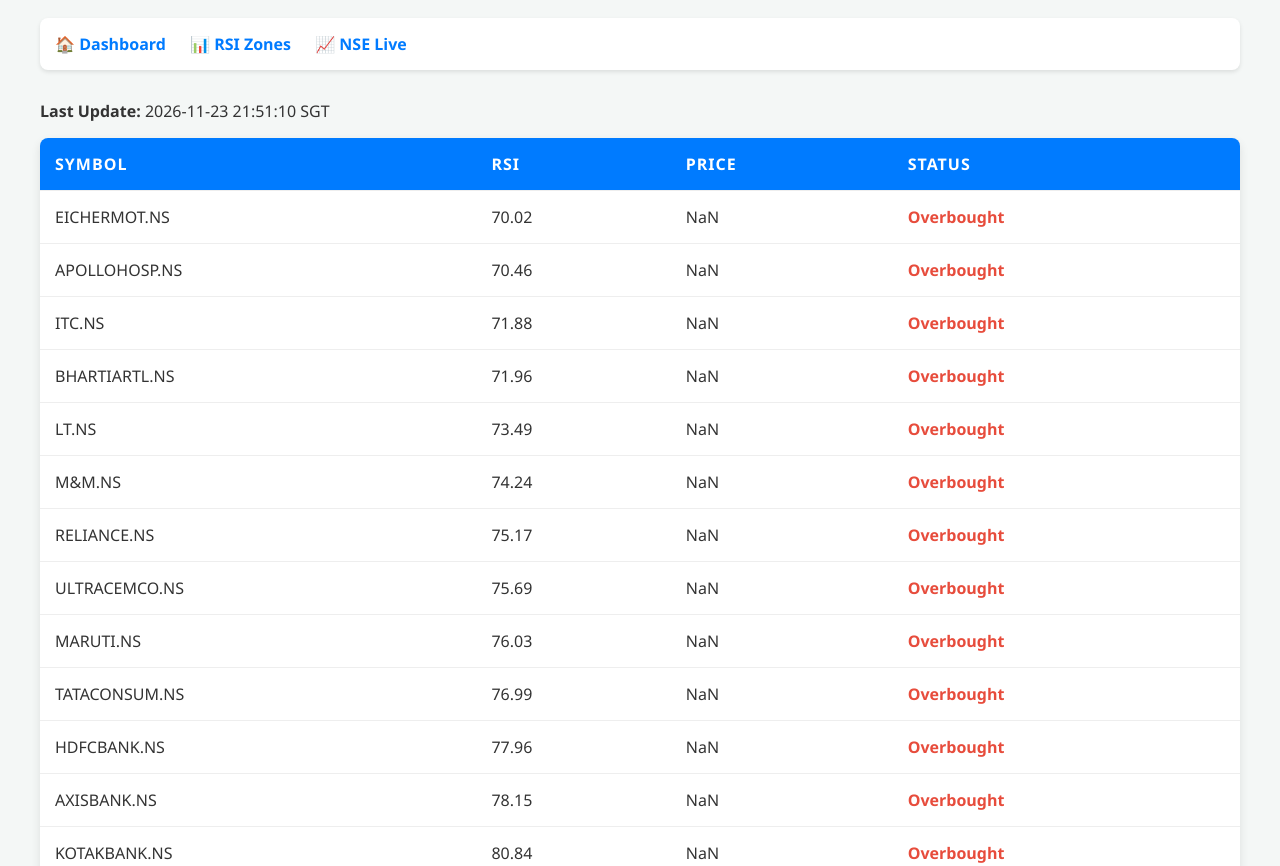
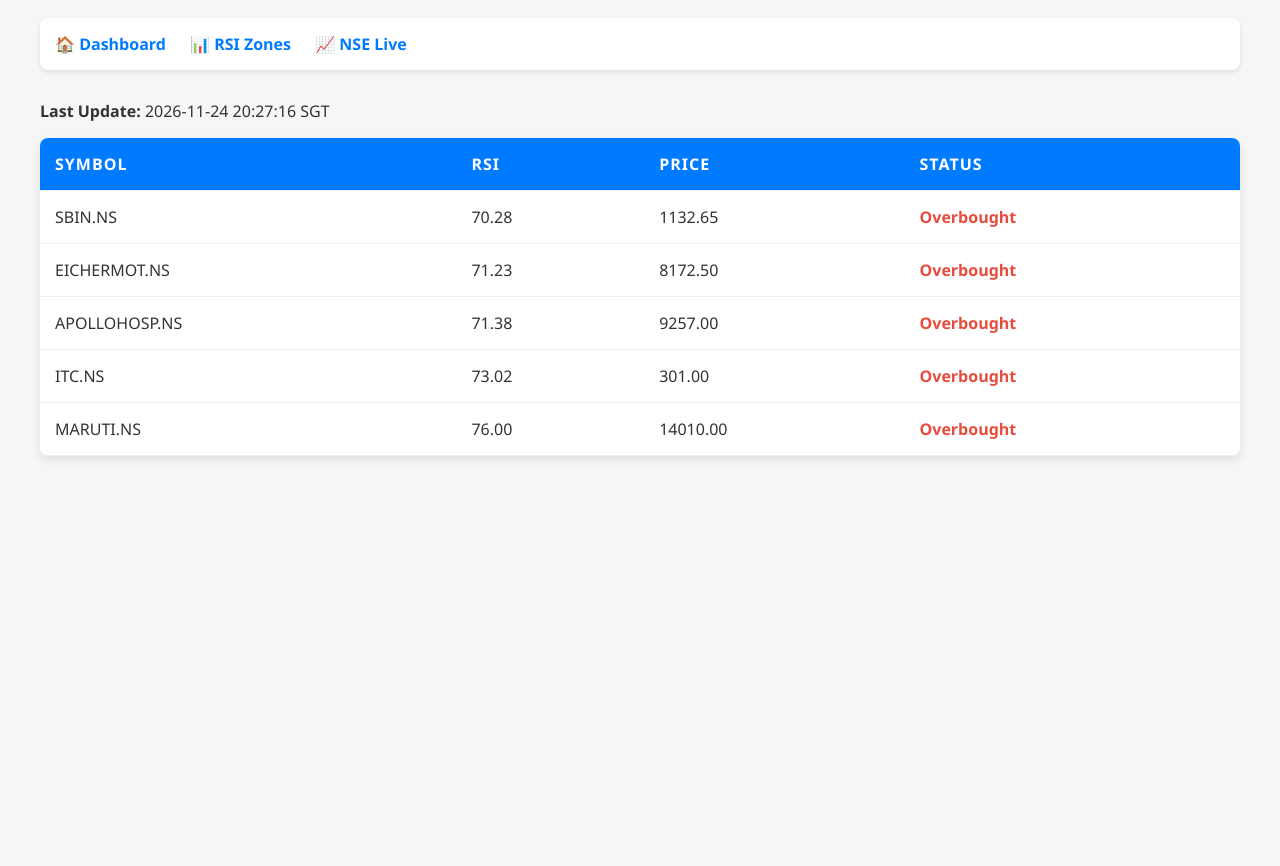
Before and after one commit to shreneekPatil2871/RSI, a plain HTML site: page index.html in a window 1280 px wide. Shown: the part 86-952 px from the top of the page. After the commit the page ends 800 px from the top, so only its background shows below. Drawn offline with Linux system fonts and the light colour scheme.

Commit message:
Update RSI Webpage

```diff
--- a/index.html
+++ b/index.html
@@ -24,7 +24,7 @@
             <a href="https://www.nseindia.com/" target="_blank">📈 NSE Live</a>
         </nav>
 
-        <p><strong>Last Update:</strong> 2026-11-23 21:51:10 SGT</p>
+        <p><strong>Last Update:</strong> 2026-11-24 20:27:16 SGT</p>
 
         <div id="table-top">
             <table class="dataframe table">
@@ -38,93 +38,33 @@
   </thead>
   <tbody>
     <tr>
+      <td>SBIN.NS</td>
+      <td>70.28</td>
+      <td>1132.65</td>
+      <td>Overbought</td>
+    </tr>
+    <tr>
       <td>EICHERMOT.NS</td>
-      <td>70.02</td>
-      <td>NaN</td>
+      <td>71.23</td>
+      <td>8172.50</td>
       <td>Overbought</td>
     </tr>
     <tr>
       <td>APOLLOHOSP.NS</td>
-      <td>70.46</td>
-      <td>NaN</td>
+      <td>71.38</td>
+      <td>9257.00</td>
       <td>Overbought</td>
     </tr>
     <tr>
       <td>ITC.NS</td>
-      <td>71.88</td>
-      <td>NaN</td>
-      <td>Overbought</td>
-    </tr>
-    <tr>
-      <td>BHARTIARTL.NS</td>
-      <td>71.96</td>
-      <td>NaN</td>
-      <td>Overbought</td>
-    </tr>
-    <tr>
-      <td>LT.NS</td>
-      <td>73.49</td>
-      <td>NaN</td>
-      <td>Overbought</td>
-    </tr>
-    <tr>
-      <td>M&amp;M.NS</td>
-      <td>74.24</td>
-      <td>NaN</td>
-      <td>Overbought</td>
-    </tr>
-    <tr>
-      <td>RELIANCE.NS</td>
-      <td>75.17</td>
-      <td>NaN</td>
-      <td>Overbought</td>
-    </tr>
-    <tr>
-      <td>ULTRACEMCO.NS</td>
-      <td>75.69</td>
-      <td>NaN</td>
+      <td>73.02</td>
+      <td>301.00</td>
       <td>Overbought</td>
     </tr>
     <tr>
       <td>MARUTI.NS</td>
-      <td>76.03</td>
-      <td>NaN</td>
-      <td>Overbought</td>
-    </tr>
-    <tr>
-      <td>TATACONSUM.NS</td>
-      <td>76.99</td>
-      <td>NaN</td>
-      <td>Overbought</td>
-    </tr>
-    <tr>
-      <td>HDFCBANK.NS</td>
-      <td>77.96</td>
-      <td>NaN</td>
-      <td>Overbought</td>
-    </tr>
-    <tr>
-      <td>AXISBANK.NS</td>
-      <td>78.15</td>
-      <td>NaN</td>
-      <td>Overbought</td>
-    </tr>
-    <tr>
-      <td>KOTAKBANK.NS</td>
-      <td>80.84</td>
-      <td>NaN</td>
-      <td>Overbought</td>
-    </tr>
-    <tr>
-      <td>ICICIBANK.NS</td>
-      <td>81.00</td>
-      <td>NaN</td>
-      <td>Overbought</td>
-    </tr>
-    <tr>
-      <td>SBIN.NS</td>
-      <td>82.15</td>
-      <td>NaN</td>
+      <td>76.00</td>
+      <td>14010.00</td>
       <td>Overbought</td>
     </tr>
   </tbody>
```
